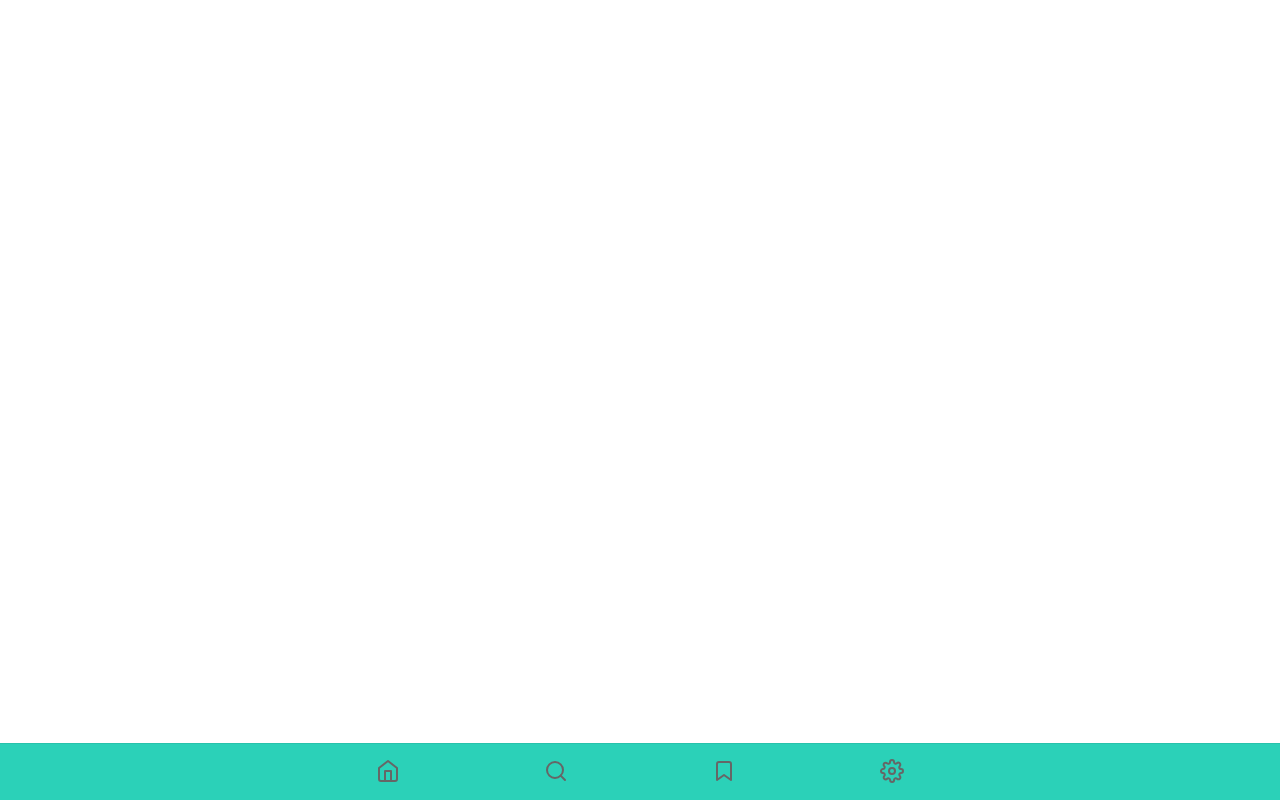
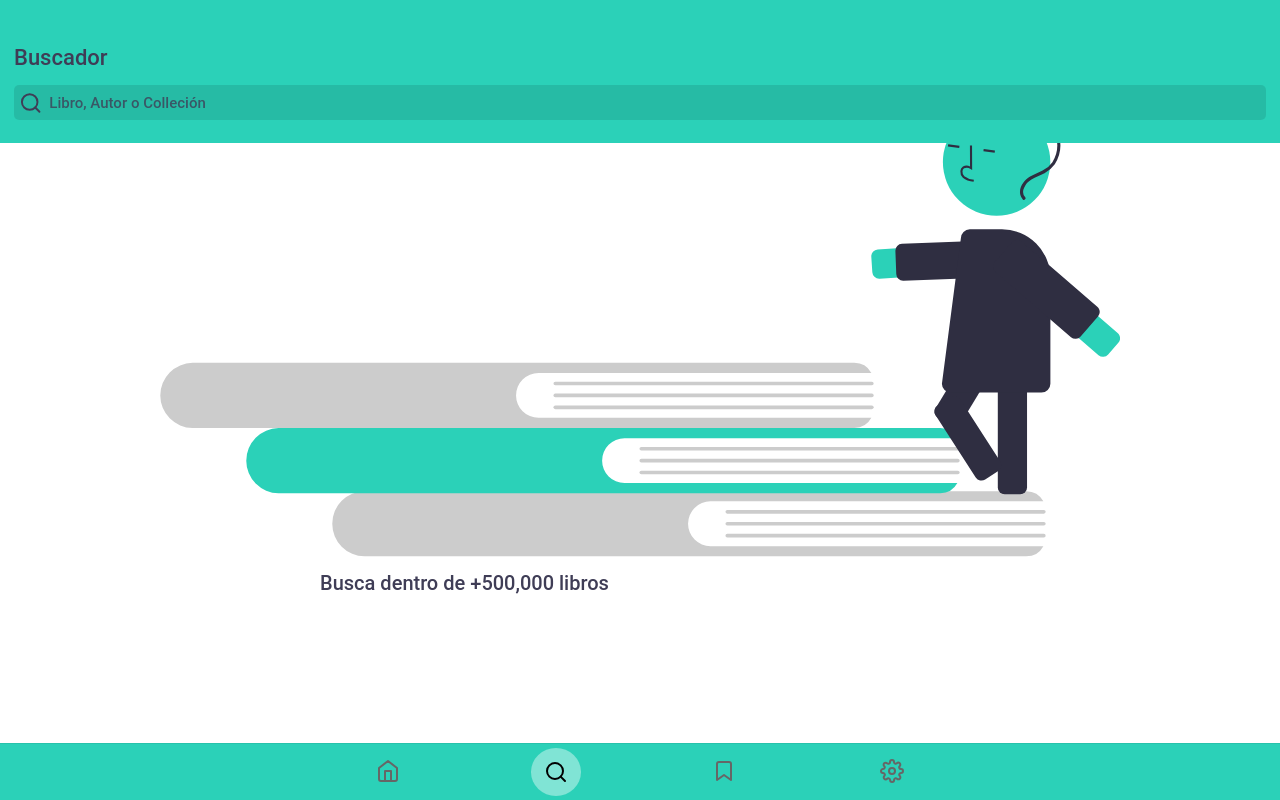
Before and after one commit to code-bryan/book-app, a React (Create React App) app: page /search in a window 1280 px wide. Built offline with nearby package versions, Linux system fonts and the light colour scheme.

Commit message:
adedd nocontent search

```diff
--- a/src/components/App.tsx
+++ b/src/components/App.tsx
@@ -29,6 +29,7 @@ import Discover from './pages/home/Discover';
 import Register from './pages/authentication/Register';
 import RecoverPassword from './pages/authentication/RecoverPassword';
 import Login from './pages/authentication/Login';
+import Search from './pages/search/Search';
 
 const App: React.FC = () => (
   <IonApp>
@@ -40,6 +41,8 @@ const App: React.FC = () => (
             <Route path="/new-books" component={NewBookList} exact={true} />
             <Route path='/discover' component={Discover} exact={true} />
 
+            {/* search routes */}
+            <Route path="/search" component={Search} exact={true} />
 
             {/* authentication routes */}
             <Route path="/login" component={Login} exact={true} />
@@ -56,7 +59,7 @@ const App: React.FC = () => (
                 </div>
               </IonTabButton>
 
-              <IonTabButton tab="asd" href="/asd">
+              <IonTabButton tab="search" href="/search">
                 <div className="icon-selected">
                   <SearchIcon />
                 </div>
--- /dev/null
+++ b/src/components/atoms/SearchSvg.tsx
@@ -0,0 +1,45 @@
+import React from 'react';
+import styled from 'styled-components';
+
+const Container = styled.div`
+    width: 75%;
+`;
+
+const SearchSvg: React.FC = () => {
+
+    return (
+        <Container>
+            <svg xmlns="http://www.w3.org/2000/svg" viewBox="0 0 317.679 157.3">
+                <g id="undraw_road_to_knowledge_m8s0" transform="translate(0 0)">
+                    <path id="Path_85" data-name="Path 85" d="M432.757,632.018a7.417,7.417,0,0,1,0-14.834H542.925a6.449,6.449,0,0,0-5.658-3.364H318.282a10.781,10.781,0,0,0,0,21.561H537.267a6.449,6.449,0,0,0,5.658-3.364Z" transform="translate(-250.602 -478.081)" fill="#ccc"/>
+                    <path id="Path_86" data-name="Path 86" d="M786.5,632.936H681.759a.605.605,0,0,1,0-1.211H786.5a.605.605,0,0,1,0,1.211Z" transform="translate(-494.034 -489.747)" fill="#ccc"/>
+                    <path id="Path_87" data-name="Path 87" d="M786.5,644.23H681.759a.605.605,0,0,1,0-1.211H786.5a.605.605,0,1,1,0,1.211Z" transform="translate(-494.034 -497.105)" fill="#ccc"/>
+                    <path id="Path_88" data-name="Path 88" d="M786.5,655.523H681.759a.605.605,0,0,1,0-1.211H786.5a.605.605,0,0,1,0,1.211Z" transform="translate(-494.034 -504.462)" fill="#ccc"/>
+                    <path id="Path_89" data-name="Path 89" d="M351.1,572.077a7.417,7.417,0,0,1,0-14.834H461.267a6.449,6.449,0,0,0-5.658-3.364H236.624a10.781,10.781,0,0,0,0,21.561H455.609a6.449,6.449,0,0,0,5.658-3.364Z" transform="translate(-197.401 -439.029)" fill="#2bd1b8"/>
+                    <path id="Path_90" data-name="Path 90" d="M704.845,573H600.1a.605.605,0,0,1,0-1.211H704.845a.605.605,0,0,1,0,1.211Z" transform="translate(-440.832 -450.695)" fill="#ccc"/>
+                    <path id="Path_91" data-name="Path 91" d="M704.845,584.289H600.1a.605.605,0,1,1,0-1.211H704.845a.605.605,0,0,1,0,1.211Z" transform="translate(-440.832 -458.053)" fill="#ccc"/>
+                    <path id="Path_92" data-name="Path 92" d="M704.845,595.582H600.1a.605.605,0,1,1,0-1.211H704.845a.605.605,0,1,1,0,1.211Z" transform="translate(-440.832 -465.41)" fill="#ccc"/>
+                    <path id="Path_93" data-name="Path 93" d="M269.441,510.137a7.417,7.417,0,1,1,0-14.834H379.609a6.449,6.449,0,0,0-5.658-3.364H154.966a10.781,10.781,0,0,0,0,21.561H373.951a6.449,6.449,0,0,0,5.658-3.364Z" transform="translate(-144.199 -398.674)" fill="#ccc"/>
+                    <path id="Path_94" data-name="Path 94" d="M623.187,511.056H518.443a.605.605,0,1,1,0-1.211H623.187a.605.605,0,1,1,0,1.211Z" transform="translate(-387.631 -410.34)" fill="#ccc"/>
+                    <path id="Path_95" data-name="Path 95" d="M623.187,522.349H518.443a.605.605,0,1,1,0-1.211H623.187a.605.605,0,1,1,0,1.211Z" transform="translate(-387.631 -417.697)" fill="#ccc"/>
+                    <path id="Path_96" data-name="Path 96" d="M623.187,533.642H518.443a.605.605,0,0,1,0-1.211H623.187a.605.605,0,1,1,0,1.211Z" transform="translate(-387.631 -425.055)" fill="#ccc"/>
+                    <path id="Path_97" data-name="Path 97" d="M822.23,389.022a2.265,2.265,0,0,1-2.257-2.117l-.336-5.132a2.265,2.265,0,0,1,2.112-2.408l40.211-2.633a4.837,4.837,0,1,1,.632,9.653l-40.211,2.633Q822.305,389.022,822.23,389.022Z" transform="translate(-584.255 -323.607)" fill="#2bd1b8"/>
+                    <path id="Path_98" data-name="Path 98" d="M845.071,388.808a2.268,2.268,0,0,1-2.263-2.181l-.286-7.666a2.265,2.265,0,0,1,2.179-2.348l33.066-1.236a2.265,2.265,0,0,1,2.348,2.179l.287,7.666a2.265,2.265,0,0,1-2.179,2.348l-33.066,1.236Z" transform="translate(-599.167 -322.731)" fill="#2f2e41"/>
+                    <path id="Path_99" data-name="Path 99" d="M947.18,528.086h-5.144a2.268,2.268,0,0,1-2.265-2.265V482.952a2.268,2.268,0,0,1,2.265-2.265h5.144a2.268,2.268,0,0,1,2.265,2.265v42.868A2.268,2.268,0,0,1,947.18,528.086Z" transform="translate(-662.527 -391.343)" fill="#2f2e41"/>
+                    <path id="Path_100" data-name="Path 100" d="M885.257,470.3l-4.4-2.666a2.268,2.268,0,0,1-.763-3.111l22.221-36.66a2.268,2.268,0,0,1,3.111-.763l4.4,2.666a2.268,2.268,0,0,1,.763,3.111l-22.221,36.66A2.268,2.268,0,0,1,885.257,470.3Z" transform="translate(-623.434 -356.216)" fill="#2f2e41"/>
+                    <circle id="Ellipse_36" data-name="Ellipse 36" cx="17.773" cy="17.773" r="17.773" transform="translate(259.068 9.061)" fill="#2bd1b8"/>
+                    <path id="Path_101" data-name="Path 101" d="M906.564,297.065a4.215,4.215,0,0,1-1.539-.9,2.835,2.835,0,0,1-.829-2.244,1.907,1.907,0,0,1,.848-1.467,2.466,2.466,0,0,1,2.351-.027l-.033-6.938.7,0,.039,8.157-.537-.338a2.111,2.111,0,0,0-2.14-.263,1.224,1.224,0,0,0-.53.947,2.142,2.142,0,0,0,.616,1.673,5.761,5.761,0,0,0,3.173,1.17l-.11.688A11.49,11.49,0,0,1,906.564,297.065Z" transform="translate(-639.343 -264.163)" fill="#2f2e41"/>
+                    <rect id="Rectangle_19" data-name="Rectangle 19" width="0.697" height="3.754" transform="translate(260.743 21.662) rotate(-82.477)" fill="#2f2e41"/>
+                    <rect id="Rectangle_20" data-name="Rectangle 20" width="0.697" height="3.754" transform="translate(272.49 23.213) rotate(-82.477)" fill="#2f2e41"/>
+                    <path id="Path_102" data-name="Path 102" d="M919.631,419.207h-29.97a2.965,2.965,0,0,1-2.962-2.962l6.274-48.113a2.958,2.958,0,0,1,2.961-2.94H906.57a16.041,16.041,0,0,1,16.023,16.023v35.03A2.965,2.965,0,0,1,919.631,419.207Z" transform="translate(-627.95 -316.096)" fill="#2f2e41"/>
+                    <path id="Path_103" data-name="Path 103" d="M982.161,412.928a2.269,2.269,0,0,1-.337,2.442l-3.363,3.892a2.265,2.265,0,0,1-3.195.233l-30.493-26.344a4.837,4.837,0,0,1,6.324-7.32l30.493,26.344A2.251,2.251,0,0,1,982.161,412.928Z" transform="translate(-664.695 -328.776)" fill="#2bd1b8"/>
+                    <path id="Path_104" data-name="Path 104" d="M970.257,397.959a2.268,2.268,0,0,1-.337,2.442l-5.744,6.648a2.268,2.268,0,0,1-3.195.233l-25.039-21.633a2.265,2.265,0,0,1-.233-3.195l5.743-6.648a2.265,2.265,0,0,1,3.195-.233l25.039,21.632A2.257,2.257,0,0,1,970.257,397.959Z" transform="translate(-659.522 -322.501)" fill="#2f2e41"/>
+                    <path id="Path_105" data-name="Path 105" d="M912.183,240.6c-2.376-1.966-5.552-.107-8.239-.37a6.355,6.355,0,0,1-5.2-4.949,7.865,7.865,0,0,1,2.916-7.544,11.325,11.325,0,0,1,8.52-2.309,21.412,21.412,0,0,1,9.489,3.779,42.466,42.466,0,0,1,7.591,6.189,16.337,16.337,0,0,1,4.392,7.748,10.743,10.743,0,0,1-1.331,8.026,8.435,8.435,0,0,1-3.249,2.782c-1.359.7-2.813,1.209-4.128,2-1.988,1.19-3.9,3.615-3.219,6.088a3.414,3.414,0,0,0,.8,1.445c.459.491,1.258-.184.8-.676a2.877,2.877,0,0,1-.4-3.095,5.671,5.671,0,0,1,2.468-2.819c1.376-.822,2.9-1.342,4.315-2.094a9.417,9.417,0,0,0,3.4-2.927,11.647,11.647,0,0,0,1.672-8.348,16.471,16.471,0,0,0-4.153-8.175,41.152,41.152,0,0,0-7.671-6.532,24.294,24.294,0,0,0-9.789-4.31,13.014,13.014,0,0,0-9.115,1.645,9.612,9.612,0,0,0-4.511,7.387,7.749,7.749,0,0,0,3.747,6.88,6.657,6.657,0,0,0,3.993.845,30.367,30.367,0,0,1,4.457-.508,3.116,3.116,0,0,1,1.85.707c.519.43,1.112-.433.6-.859Z" transform="translate(-635.01 -224.308)" fill="#2f2e41"/>
+                    <path id="Path_106" data-name="Path 106" d="M879.543,528.1q.01-.059.022-.118a2.25,2.25,0,0,1,.986-1.426l4.322-2.788a2.268,2.268,0,0,1,3.131.676l13.333,20.672a2.266,2.266,0,0,1-.676,3.131l-4.323,2.788a2.268,2.268,0,0,1-3.131-.676l-13.333-20.672A2.25,2.25,0,0,1,879.543,528.1Z" transform="translate(-623.269 -419.179)" fill="#2f2e41"/>
+                </g>
+            </svg>
+        </Container>
+    );
+};
+
+export default SearchSvg;
--- a/src/components/atoms/Text.tsx
+++ b/src/components/atoms/Text.tsx
@@ -5,6 +5,8 @@ import Colors from 'theme/Colors';
 
 interface IProps extends GenericProps {
     width?: string;
+    whiteSpace?: "none" | "nowrap";
+    align?: "start" | "center";
 }
 
 const TextContainer: React.FC<IProps> = styled.span`
@@ -13,9 +15,9 @@ const TextContainer: React.FC<IProps> = styled.span`
     font-weight: ${(props: IProps) => props.weight};
     width: ${(props: IProps) => props.width};
     text-overflow: ellipsis;
-    white-space: nowrap;
+    white-space: ${(props: IProps) => props.whiteSpace};
     overflow: hidden;
-    text-align: start;
+    text-align: ${(props: IProps) => props.align};
 `;
 
 const Text: React.FC<IProps> = ({ children, ...props }) => (
@@ -28,7 +30,9 @@ Text.defaultProps = {
     color: 'primary',
     size: 20,
     weight: 'normal',
-    width: 'auto'
+    width: 'auto',
+    whiteSpace: 'nowrap',
+    align: 'start',
 }
 
 export default Text;
--- /dev/null
+++ b/src/components/molecules/NoSearchMade.tsx
@@ -0,0 +1,28 @@
+import SearchSvg from 'components/atoms/SearchSvg';
+import React from 'react';
+import styled from 'styled-components';
+import Text from 'components/atoms/Text';
+
+const Container = styled.div`
+    display: flex;
+    flex-direction: column;
+    justify-content: center;
+    align-items: center;
+    width: 100%;
+`;
+
+const TextContainer = styled.div`
+    width: 50%;
+    margin-top: 10px;
+`;
+
+const NoSearchMade = () => (
+    <Container>
+        <SearchSvg />
+        <TextContainer>
+            <Text color="secondary" weight={500} whiteSpace="none" align="center">Busca dentro de +500,000 libros</Text>
+        </TextContainer>
+    </Container>
+);
+
+export default NoSearchMade;
--- a/src/components/molecules/SearchToolbar.tsx
+++ b/src/components/molecules/SearchToolbar.tsx
@@ -16,9 +16,13 @@ const SearchInputContainer = styled.div`
     margin: 15px 0;
 `;
 
-const SearchToolbar: React.FC = () => (
+interface IProps {
+    title: string;
+}
+
+const SearchToolbar: React.FC<IProps> = ({ title }) => (
     <>
-        <Text color="secondary" size={22} weight={500}>Hola, Bryan Astacio</Text>
+        <Text color="secondary" size={22} weight={500}>{title}</Text>
         <SearchInputContainer>
             <SearchInput placeholder="Libro, Autor o Colleción" />
         </SearchInputContainer>
--- a/src/components/pages/home/Home.tsx
+++ b/src/components/pages/home/Home.tsx
@@ -25,7 +25,7 @@ const Home: React.FC<IProps> = ({ history }) => {
 
   return (
     <DashboardTemplate
-        toolbar={<SearchToolbar />}
+        toolbar={<SearchToolbar title="Hola, Bryan Astacio" />}
         booksTitle={<SectionInformation onTap={onTapNewBooksHandler}>Libros nuevos</SectionInformation>}
         bookList={<BookList books={BooksTestData} />}
         categoriesTitle={<SectionInformation>Categorias</SectionInformation>}
--- /dev/null
+++ b/src/components/pages/search/Search.tsx
@@ -0,0 +1,18 @@
+import SearchToolbar from 'components/molecules/SearchToolbar';
+import SearchTemplate from 'components/templates/SearchTemplate';
+import React from 'react';
+import { RouteComponentProps, StaticContext } from 'react-router';
+
+interface IProps extends RouteComponentProps<any, StaticContext, unknown> {
+
+}
+
+const Search: React.FC<IProps> = ({}) => {
+    return (
+        <SearchTemplate
+            toolbar={<SearchToolbar title="Buscador" />}
+        />
+    );
+}
+
+export default Search;
--- /dev/null
+++ b/src/components/templates/SearchTemplate.tsx
@@ -0,0 +1,34 @@
+import { IonContent, IonPage } from '@ionic/react';
+import GenericToolbar from 'components/atoms/GenericToolbar';
+import NoSearchMade from 'components/molecules/NoSearchMade';
+import React from 'react';
+import styled from 'styled-components';
+
+const NoSearchContainer = styled.div`
+    width: 100%;
+    height: 65%;
+    display: flex;
+    justify-content: center;
+    align-items: center;
+`;
+
+interface IProps {
+    toolbar: React.ReactNode;
+}
+
+const SearchTemplate: React.FC<IProps> = ({ toolbar }) => {
+    return (
+        <IonPage>
+            <GenericToolbar>
+                {toolbar}
+            </GenericToolbar>
+            <IonContent fullscreen>
+                <NoSearchContainer>
+                    <NoSearchMade />
+                </NoSearchContainer>
+            </IonContent>
+        </IonPage>
+    );
+}
+
+export default SearchTemplate;
```
